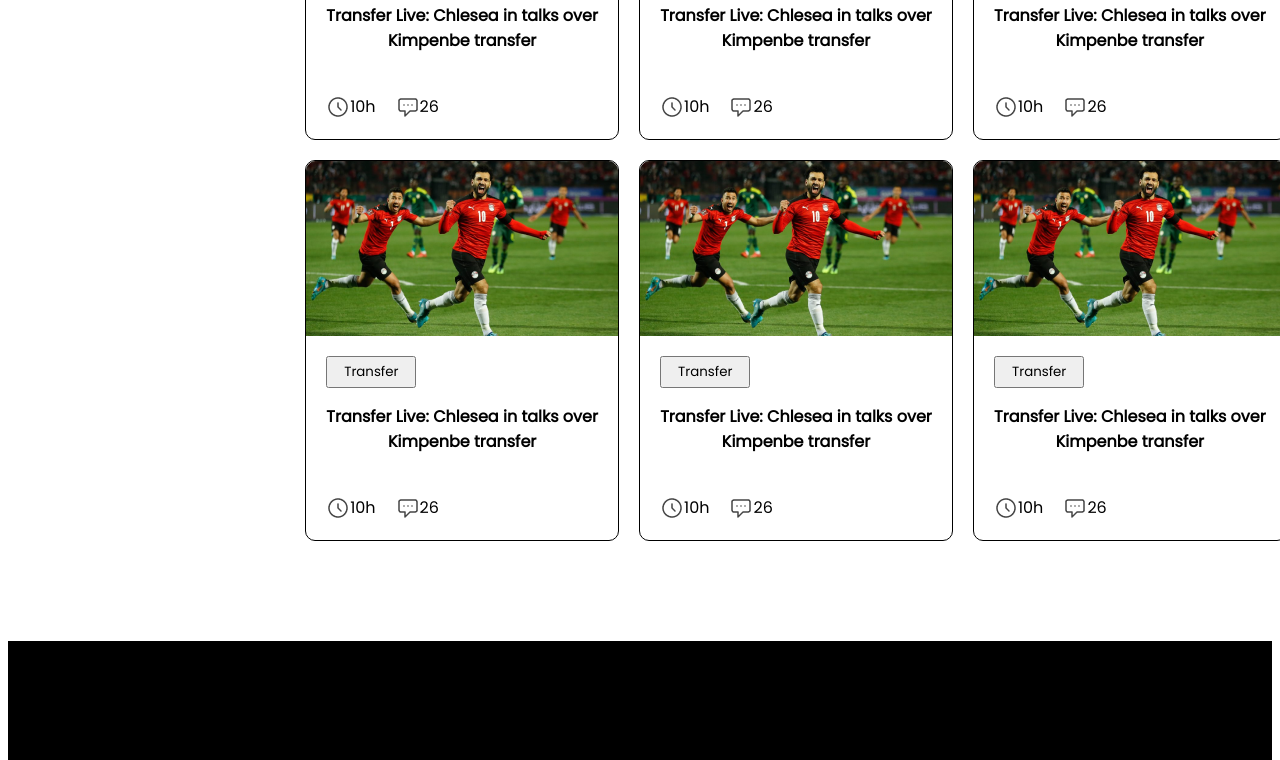
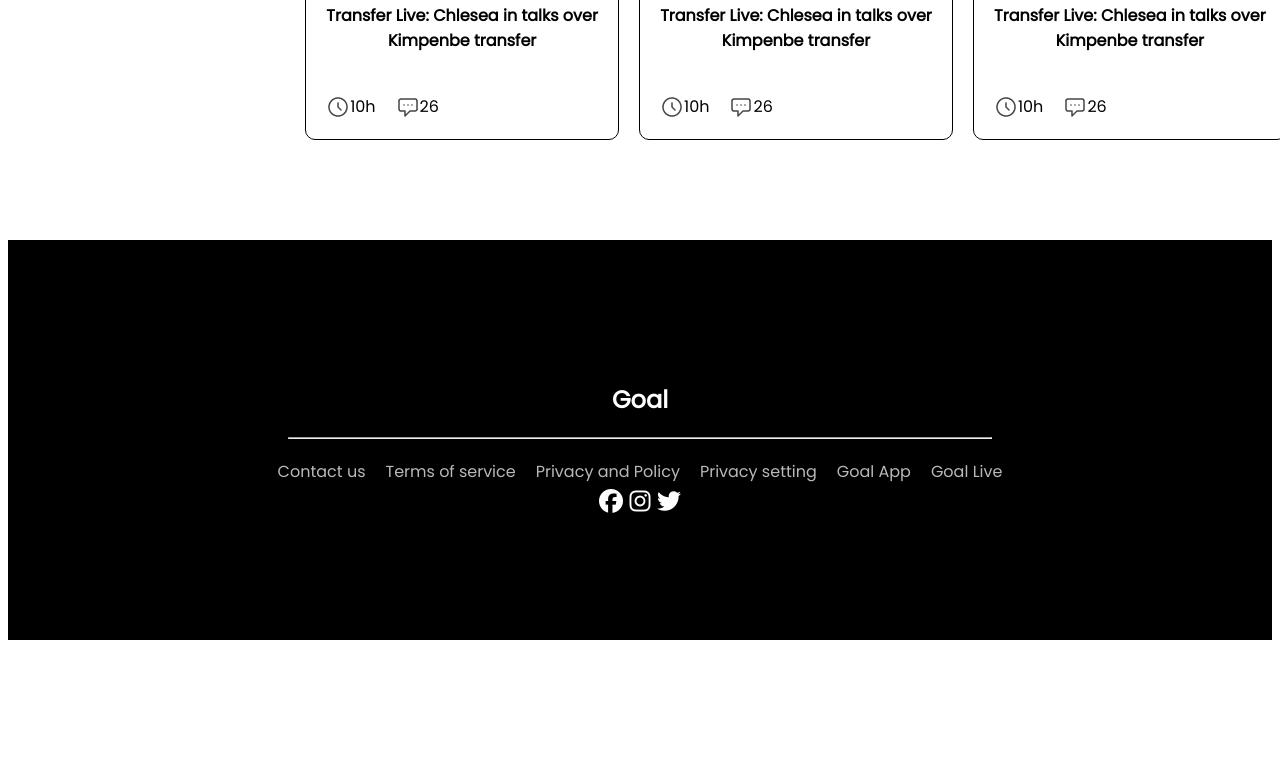
Before and after one commit to sajid28/world-cup-2022, a plain HTML site: page index.html in a window 1280 px wide. Shown: the part 1517-2277 px from the top of the page. After the commit the page ends 2165 px from the top, so only its background shows below. Drawn offline with Linux system fonts and the light colour scheme.

Commit message:
last commit

```diff
--- a/index.html
+++ b/index.html
@@ -151,62 +151,7 @@
                         </div>
                     </div>
                 </div>
-                <div class="blog">
-                    <img src="images/Blog Image.png" alt="">
-                    <div class="details">
-                        <button class="transfer-button">Transfer</button>
-                        <p>Transfer Live: Chlesea in talks over Kimpenbe transfer</p>
-                        <br>
-                        <div class="icons">
-                            <div class="time">
-                                <img src="images/Time Icon.png" alt="">
-                                <span>10h</span>
-                            </div>
-                            <div class="comments">
-                                <img src="images/Chat Icon.png" alt="">
-                                <span>26</span>
-                            </div>
-                        </div>
-                    </div>
-                </div>
-                <div class="blog">
-                    <img src="images/Blog Image.png" alt="">
-                    <div class="details">
-                        <button class="transfer-button">Transfer</button>
-                        <p>Transfer Live: Chlesea in talks over Kimpenbe transfer</p>
-                        <br>
-                        <div class="icons">
-                            <div class="time">
-                                <img src="images/Time Icon.png" alt="">
-                                <span>10h</span>
-                            </div>
-                            <div class="comments">
-                                <img src="images/Chat Icon.png" alt="">
-                                <span>26</span>
-                            </div>
-                        </div>
-                    </div>
-                </div>
-                <div class="blog">
-                    <img src="images/Blog Image.png" alt="">
-                    <div class="details">
-                        <button class="transfer-button">Transfer</button>
-                        <p>Transfer Live: Chlesea in talks over Kimpenbe transfer</p>
-                        <br>
-                        <div class="icons">
-                            <div class="time">
-                                <img src="images/Time Icon.png" alt="">
-                                <span>10h</span>
-                            </div>
-                            <div class="comments">
-                                <img src="images/Chat Icon.png" alt="">
-                                <span>26</span>
-                            </div>
-                        </div>
-                    </div>
-                </div>
-
-            </section>
+                           </section>
         </main>
         <section class="footer-button">
             <button>View all</button>
@@ -216,7 +161,7 @@
     <footer>
         <section class="footer-element">
             <div class="footer-element-title">
-                <h1>Goal</h1>
+                <h1 class="footer-title">Goal</h1>
                 <hr>
                 <div class="other-menu">
                     <p>Contact us</p>
--- a/styles/style.css
+++ b/styles/style.css
@@ -11,7 +11,7 @@
 
     width: 1250px;
     margin: 0 auto;
-    margin-top: 50px
+    margin-top: 50px;
 }
 
 /* header style */
@@ -20,8 +20,6 @@
     display: flex;
     border-radius: 30px;
     padding-bottom: 50px
-
-
 }
 
 .header-article {
@@ -30,7 +28,8 @@
 
 }
 
-.header-article, .home-image {
+.header-article,
+.home-image {
     padding: 0px 80px;
 
 
@@ -53,7 +52,7 @@
     margin-top: 15px;
     color: #ffffff;
     border-radius: 5px;
-    transition: 1s ;
+    transition: 1s;
     font-weight: 700;
 }
 
@@ -62,9 +61,10 @@
 }
 
 .home-image img {
-    width: 30vw;
-    padding-top : 20px;
+    width: 32vw;
+    padding-bottom: 0;
     margin-bottom: 0;
+
 }
 
 
@@ -376,15 +376,19 @@ hr {
     .menu button {
         border: 1px solid black;
         margin: 0px 10px;
-        width: 200px;
+        width: 220px;
     }
 
     .other-menu p {
-        margin: 0px 11px;
+        margin: 0px 10px;
 
     }
 
     .footer-button {
         display: flex;
     }
+
+    .footer-title {
+        font-size: 200px;
+    }
 }
```
Also changed, not shown: upcoming-match.html (+1 -1 lines).
